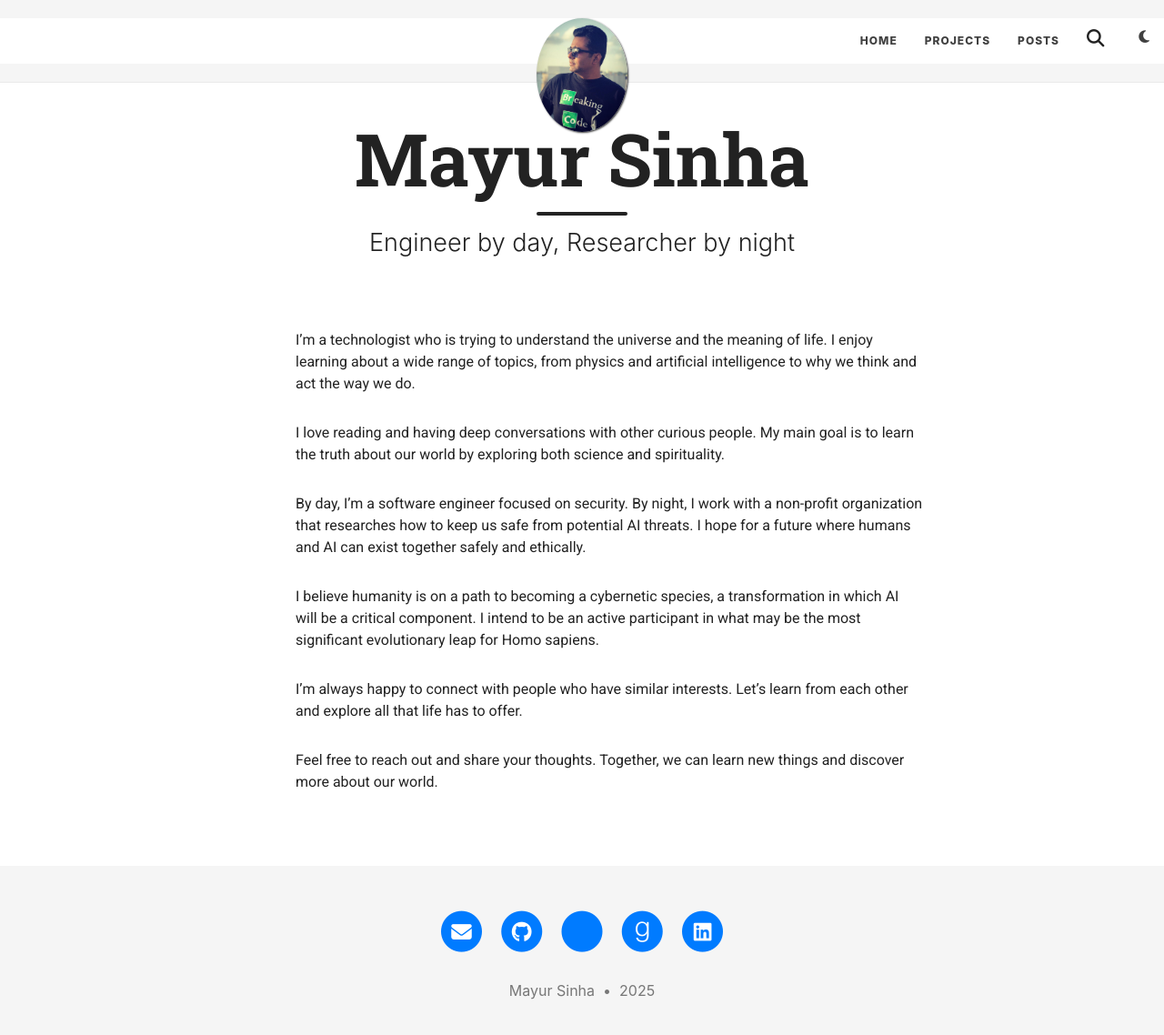
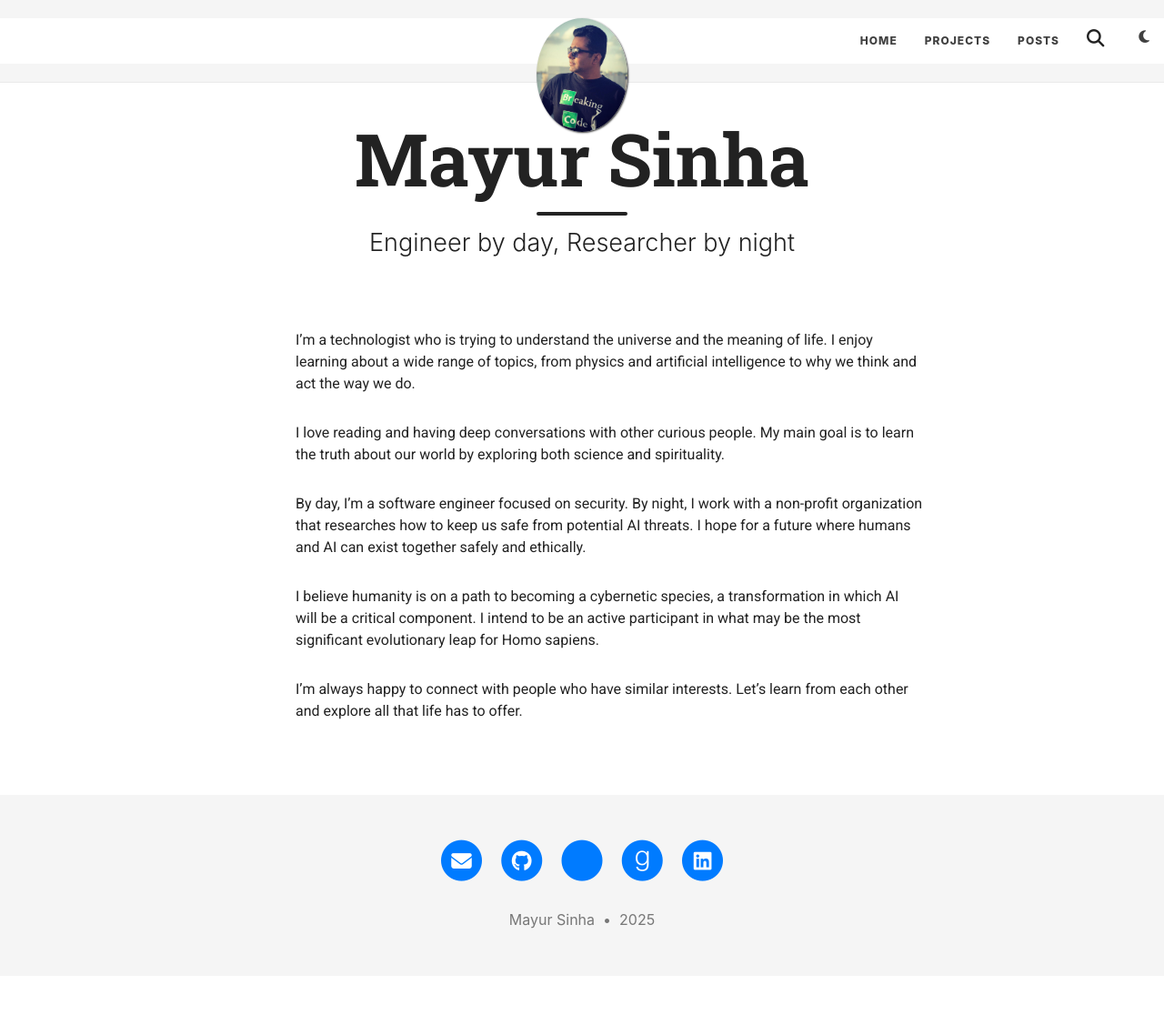
Before and after one commit to themayursinha/blog, a Jekyll site: the page built from index.md, in a window 1280 px wide and 1151 px high. Shown: the top 1138 px of the window at 91% size. Built offline with Jekyll 4.4.1, drawn with Linux system fonts in a browser that asks for light colours; comment, search, counter and statistics services are not loaded.

```diff
--- a/index.md
+++ b/index.md
@@ -17,6 +17,4 @@
 
 I'm always happy to connect with people who have similar interests. Let's learn from each other and explore all that life has to offer.
 
-Feel free to reach out and share your thoughts. Together, we can learn new things and discover more about our world.
-
 </div>
```
